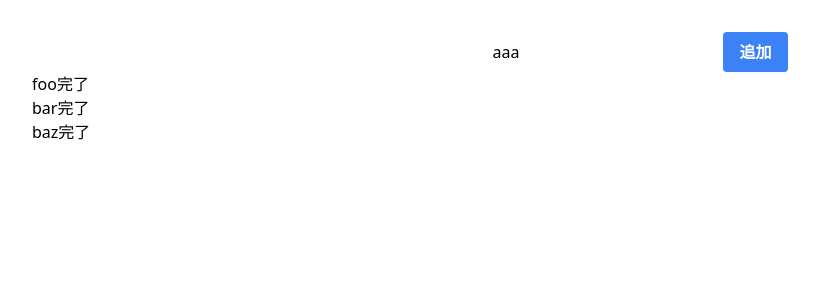
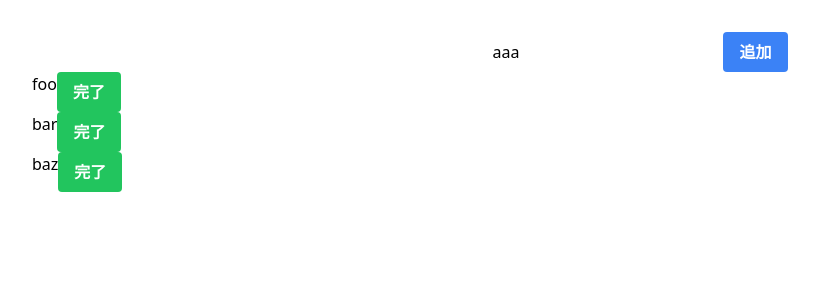
Before and after one commit to nakajima97/react-simple-task-manage-app-2023, a React (Vite) app: page / in a window 1280 px wide. Shown: the top 300 px of the page, without its empty margins (0-819 px from the left). Built offline with nearby package versions, Linux system fonts and the light colour scheme.

Commit message:
#1 完了ボタンの見た目変更

```diff
--- a/src/components/molecules/FinishButton/index.tsx
+++ b/src/components/molecules/FinishButton/index.tsx
@@ -7,7 +7,11 @@
 
   return (
     <div>
-      <Button onClick={onClick} text="完了"></Button>
+      <Button
+        onClick={onClick}
+        text="完了"
+        className="bg-green-500 hover:bg-green-700 text-white font-bold py-2 px-4 rounded"
+      ></Button>
     </div>
   );
 };
```
